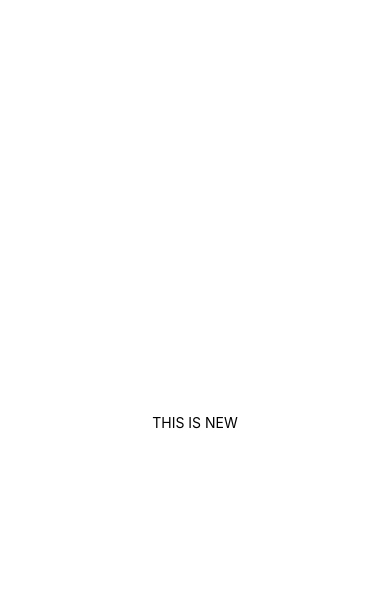
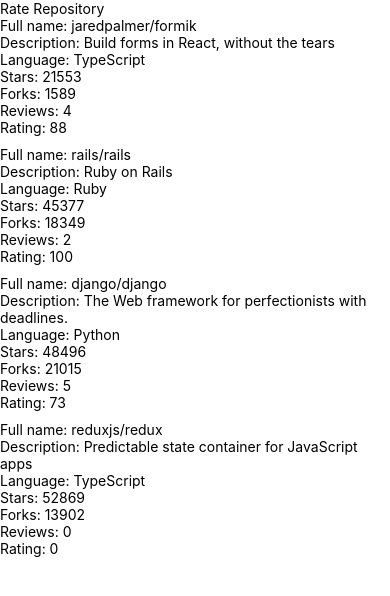
Before and after one commit to petrosapien-10/fullstackopen-2025-part10-react-native-rate-repository-app, a React Native app: screen / in a window 390 px wide. Shown: the top 596 px of the page. Built offline with nearby package versions, Linux system fonts and the light colour scheme.

Commit message:
completed part10-3

```diff
--- a/App.jsx
+++ b/App.jsx
@@ -1,22 +1,7 @@
-import React from "react";
-import { StatusBar } from "expo-status-bar";
-import { StyleSheet, Text, View } from "react-native";
+import Main from "./src/components/Main";
 
-export default function App() {
-  return (
-    <View style={styles.container}>
-      <Text>THIS IS NEW</Text>
-      <StatusBar style="auto" />
-    </View>
-  );
-}
+const App = () => {
+  return <Main />;
+};
 
-const styles = StyleSheet.create({
-  // eslint-disable-next-line react-native/no-color-literals
-  container: {
-    alignItems: "center",
-    backgroundColor: "#ffffff",
-    flex: 1,
-    justifyContent: "center",
-  },
-});
+export default App;
--- /dev/null
+++ b/src/components/Main.jsx
@@ -0,0 +1,22 @@
+import Constants from "expo-constants";
+import { Text, StyleSheet, View } from "react-native";
+import RepositoryList from "./RepositoryList";
+
+const styles = StyleSheet.create({
+  container: {
+    flexGrow: 1,
+    flexShrink: 1,
+    marginTop: Constants.statusBarHeight,
+  },
+});
+
+const Main = () => {
+  return (
+    <View style={styles.container}>
+      <Text>Rate Repository </Text>
+      <RepositoryList />
+    </View>
+  );
+};
+
+export default Main;
--- /dev/null
+++ b/src/components/RepositoryItem.jsx
@@ -0,0 +1,18 @@
+import { Text } from "react-native";
+
+const RepositoryItem = ({ repository }) => {
+  console.log(repository);
+  return (
+    <>
+      <Text>Full name: {repository.fullName}</Text>
+      <Text>Description: {repository.description}</Text>
+      <Text>Language: {repository.language}</Text>
+      <Text>Stars: {repository.stargazersCount}</Text>
+      <Text>Forks: {repository.forksCount}</Text>
+      <Text>Reviews: {repository.reviewCount}</Text>
+      <Text>Rating: {repository.ratingAverage}</Text>
+    </>
+  );
+};
+
+export default RepositoryItem;
--- /dev/null
+++ b/src/components/RepositoryList.jsx
@@ -0,0 +1,71 @@
+import { FlatList, View, StyleSheet, Text } from "react-native";
+import RepositoryItem from "./RepositoryItem";
+
+const styles = StyleSheet.create({
+  separator: {
+    height: 10,
+  },
+});
+
+const repositories = [
+  {
+    id: "jaredpalmer.formik",
+    fullName: "jaredpalmer/formik",
+    description: "Build forms in React, without the tears",
+    language: "TypeScript",
+    forksCount: 1589,
+    stargazersCount: 21553,
+    ratingAverage: 88,
+    reviewCount: 4,
+    ownerAvatarUrl: "https://avatars2.githubusercontent.com/u/4060187?v=4",
+  },
+  {
+    id: "rails.rails",
+    fullName: "rails/rails",
+    description: "Ruby on Rails",
+    language: "Ruby",
+    forksCount: 18349,
+    stargazersCount: 45377,
+    ratingAverage: 100,
+    reviewCount: 2,
+    ownerAvatarUrl: "https://avatars1.githubusercontent.com/u/4223?v=4",
+  },
+  {
+    id: "django.django",
+    fullName: "django/django",
+    description: "The Web framework for perfectionists with deadlines.",
+    language: "Python",
+    forksCount: 21015,
+    stargazersCount: 48496,
+    ratingAverage: 73,
+    reviewCount: 5,
+    ownerAvatarUrl: "https://avatars2.githubusercontent.com/u/27804?v=4",
+  },
+  {
+    id: "reduxjs.redux",
+    fullName: "reduxjs/redux",
+    description: "Predictable state container for JavaScript apps",
+    language: "TypeScript",
+    forksCount: 13902,
+    stargazersCount: 52869,
+    ratingAverage: 0,
+    reviewCount: 0,
+    ownerAvatarUrl: "https://avatars3.githubusercontent.com/u/13142323?v=4",
+  },
+];
+
+const ItemSeparator = () => <View style={styles.separator} />;
+
+const RepositoryList = () => {
+  return (
+    <FlatList
+      data={repositories}
+      ItemSeparatorComponent={ItemSeparator}
+      // other props
+      renderItem={({ item }) => <RepositoryItem repository={item} />}
+      keyExtractor={(item) => item.id}
+    />
+  );
+};
+
+export default RepositoryList;
```
